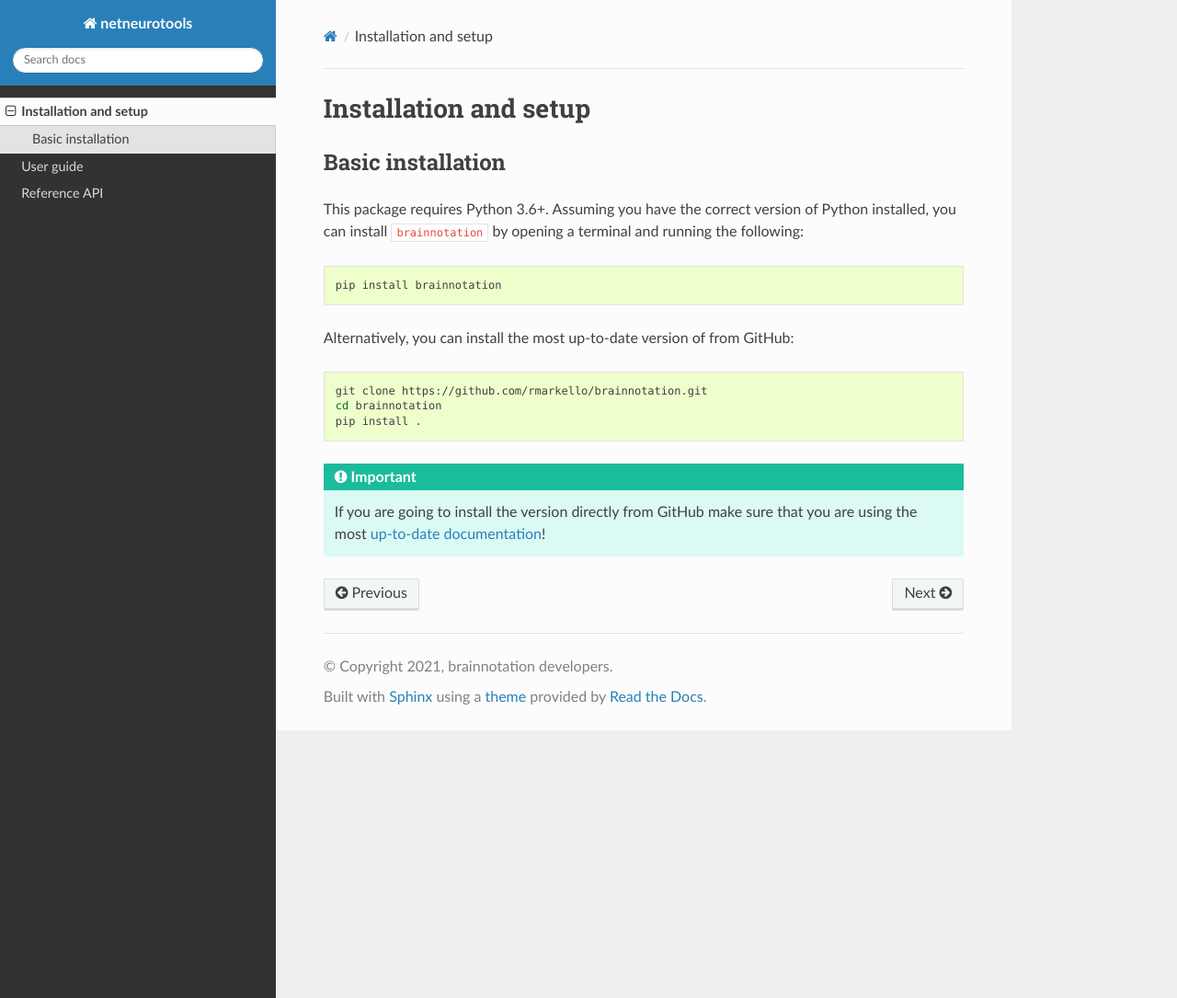
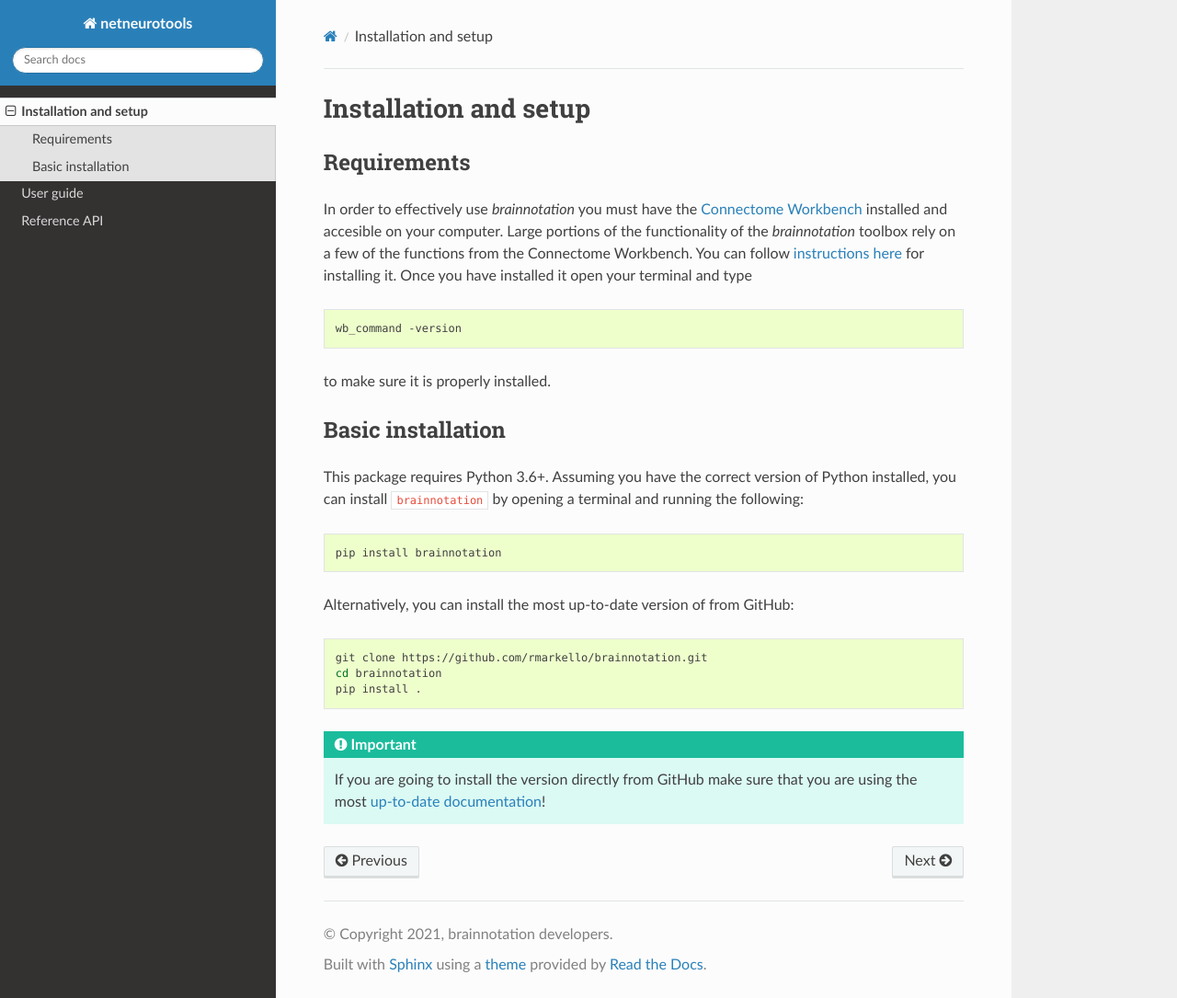
Before and after one commit to netneurolab/markello_neuromaps, a Sphinx documentation site: the page built from brainnotation/docs/installation.rst, in a window 1280 px wide and 1085 px high. Shown: the whole window at 92% size. Built offline with Sphinx 7.4.7 and the Read the Docs theme 2.0.0, drawn with Linux system fonts in a browser that asks for light colours.

Commit message:
[DOC] Add wb_command req to install

```diff
--- a/brainnotation/docs/installation.rst
+++ b/brainnotation/docs/installation.rst
@@ -3,6 +3,25 @@
 ----------------------
 Installation and setup
 ----------------------
+
+.. _installation_requirements:
+
+Requirements
+============
+
+In order to effectively use `brainnotation` you must have the `Connectome
+Workbench <https://www.humanconnectome.org/software/connectome-workbench>`_
+installed and accesible on your computer. Large portions of the functionality
+of the `brainnotation` toolbox rely on a few of the functions from the
+Connectome Workbench. You can follow `instructions here
+<https://www.humanconnectome.org/software/get-connectome-workbench>`_ for
+installing it. Once you have installed it open your terminal and type
+
+.. code-block:: bash
+
+    wb_command -version
+
+to make sure it is properly installed.
 
 .. _basic_installation:
 
```
